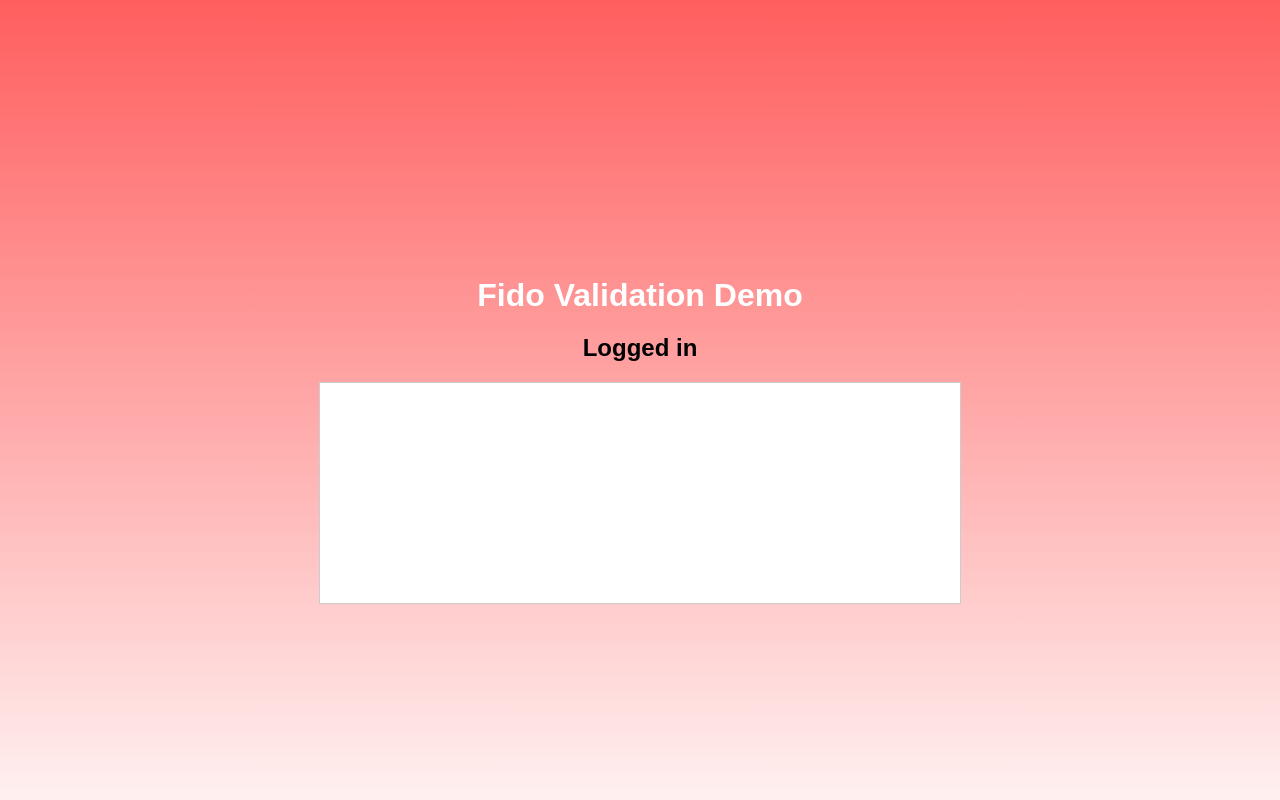
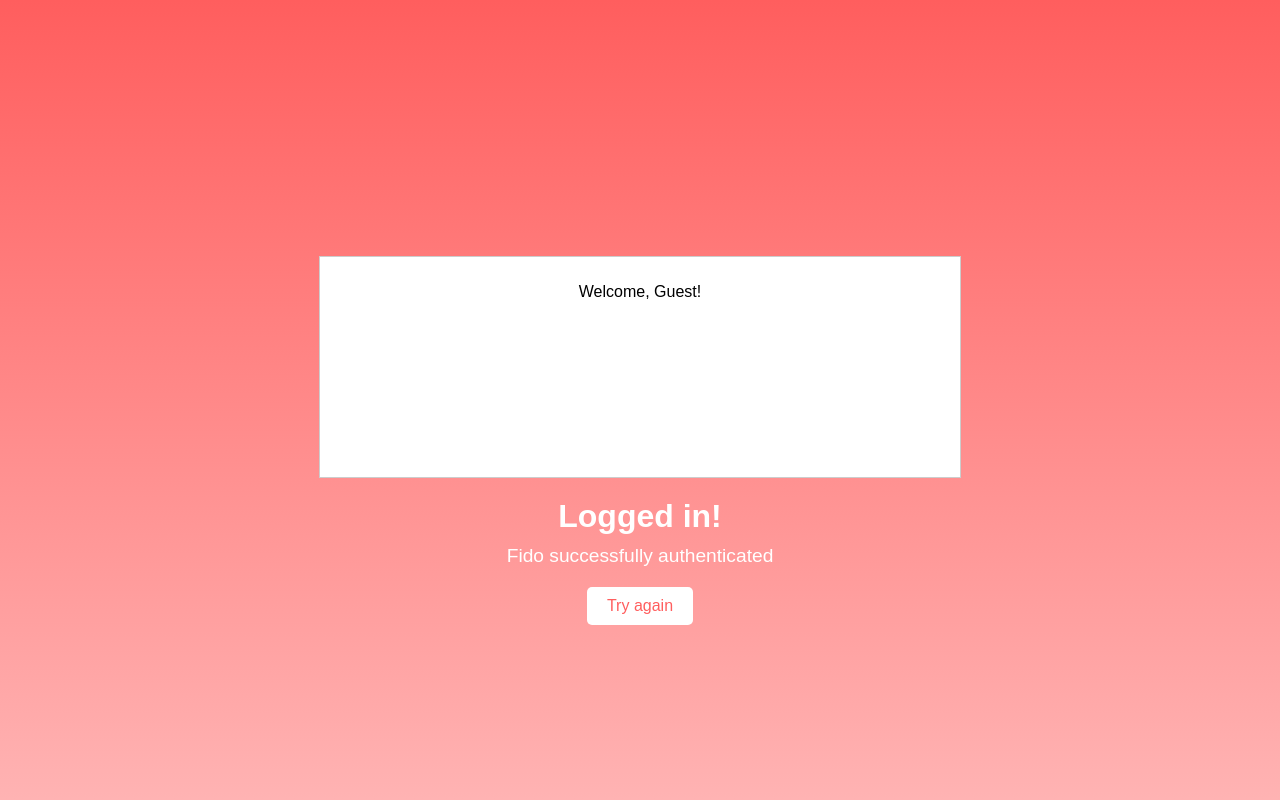
Before and after one commit to yashbariya17/AmbiSecure-Webauthn, a website: page public/loggedin.html in a window 1280 px wide. Shown: the top 800 px of the page. Drawn offline with Linux system fonts and the light colour scheme.

Commit message:
Update loggedin.html

```diff
--- a/public/loggedin.html
+++ b/public/loggedin.html
@@ -9,6 +9,7 @@
         body {
             margin: 0;
             font-family: 'Ubuntu', Arial, sans-serif;
+            background: linear-gradient(to bottom, #ff5e5e, white);
         }
 
         button {
@@ -26,13 +27,13 @@
         }
 
         .header {
-            background: linear-gradient(to bottom, #ff5e5e, white);
             padding: 40px 20px;
             display: flex;
             flex-direction: column;
             justify-content: center;
             align-items: center;
-            min-height: 100vh; /* Make header take full screen height */
+            min-height: 100vh;
+            background: transparent; /* Remove background to show gradient */
         }
 
         .title {
@@ -42,9 +43,30 @@
         }
 
         .logged-in {
-            font-size: 1.5em;
+            font-size: 2em;
             font-weight: bold;
+            margin-bottom: 10px;
+            color: white;
+        }
+
+        .sub-text {
+            font-size: 1.2em;
             margin-bottom: 20px;
+            color: white;
+        }
+
+        .try-again-button {
+            padding: 10px 20px;
+            border: none;
+            border-radius: 5px;
+            font-size: 1em;
+            background-color: white;
+            color: #ff5e5e;
+        }
+
+        .main-content {
+            background-color: #f7f7f7;
+            padding: 40px 20px;
         }
 
         .terminal-box {
@@ -55,11 +77,6 @@
             padding: 10px;
             background-color: white;
             margin-bottom: 20px;
-        }
-
-        .main-content {
-            background-color: #f7f7f7;
-            padding: 40px 20px;
         }
 
         .section-title {
@@ -83,7 +100,7 @@
             display: flex;
             flex-direction: row;
             align-items: center;
-            width: 40%; /* Adjusted to half the size */
+            width: 40%;
         }
 
         .product-card.left {
@@ -113,16 +130,6 @@
 
         .product-description {
             margin: 10px 0;
-        }
-
-        .know-more-button {
-            padding: 10px 20px;
-            border: none;
-            border-radius: 5px;
-            font-size: 1em;
-            background-color: #ff5e5e;
-            color: white;
-            margin-top: 10px;
         }
 
         .footer {
@@ -155,13 +162,13 @@
 <body>
     <div class="container">
         <header class="header">
-            <h1 class="title">Fido Validation Demo</h1>
-            <div class="logged-in">Logged in</div>
             <div class="terminal-box">
                 <p id="name"></p>
                 <pre id="verification"></pre>
-                <!-- This is where your terminal logs will appear -->
             </div>
+            <div class="logged-in">Logged in!</div>
+            <div class="sub-text">Fido successfully authenticated</div>
+            <button class="try-again-button">Try again</button>
         </header>
 
         <main class="main-content">
@@ -172,7 +179,6 @@
                     <div class="product-info">
                         <h3 class="product-title">AmbiSecure FIDO Validation Server</h3>
                         <p class="product-description">AmbiSecure FIDO Validation Server is a solution enabling multi-factor authentication. It enables a service provider to securely and seamlessly authenticate its users without the hassle of recalling or typing passwords.</p>
-
                     </div>
                 </div>
                 <div class="product-card right">
@@ -180,13 +186,13 @@
                     <div class="product-info">
                         <h3 class="product-title">AmbiSecure One Pass Card</h3>
                         <p class="product-description">The AmbiSecure One Pass Card helps organizations accelerate to a passwordless future with resident credentials by supporting the FIDO2 protocol. It is the ultimate all-in-one ID card that can be branded and customized to a company-specific identification requirement.</p>
-
                     </div>
                 </div>
             </section>
         </main>
-                    <p class="footer-text">Sponsored by</p>
+
         <footer class="footer">
+            <p class="footer-text">Sponsored by</p>
             <div class="sponsor-logo">
                 <img src="./AmbiS.jpg" alt="Sponsor Logo" class="sponsor-img">
             </div>
@@ -199,7 +205,7 @@
             const verification = localStorage.getItem('verification');
 
             if (username) {
-                document.getElementById('name').innerHTML = Welcome, ${username}!;
+                document.getElementById('name').innerHTML = `Welcome, ${username}!`;
             } else {
                 document.getElementById('name').innerHTML = 'Welcome, Guest!';
             }
```
